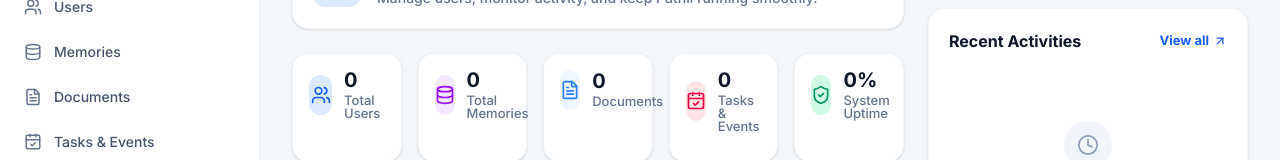
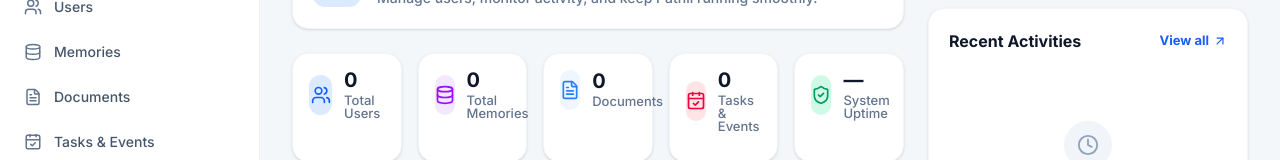
Before and after one commit to rakshana-123/AI-Memory-assistant, a Next.js app in the folder frontend/: page /admin in a window 1280 px wide. Shown: the part 158-318 px from the top of the page. Built offline with nearby package versions, Linux system fonts and the light colour scheme.

Commit message:
fix(frontend): render system uptime as em-dash when no data

```diff
--- a/frontend/app/admin/page.tsx
+++ b/frontend/app/admin/page.tsx
@@ -122,7 +122,7 @@ export default function AdminDashboard() {
   const totalMemories = memoryActivityData.reduce((sum, slice) => sum + slice.value, 0);
   const totalDocuments = 0;
   const tasksAndEvents = 0;
-  const systemUptime = '0%';
+  const systemUptime = '—';
   const aiRequestsThisMonth = aiProcessingData.reduce((sum, point) => sum + point.req, 0);
   const storageUsedGb = storageByType.reduce((sum, type) => sum + type.gb, 0);
 
```
